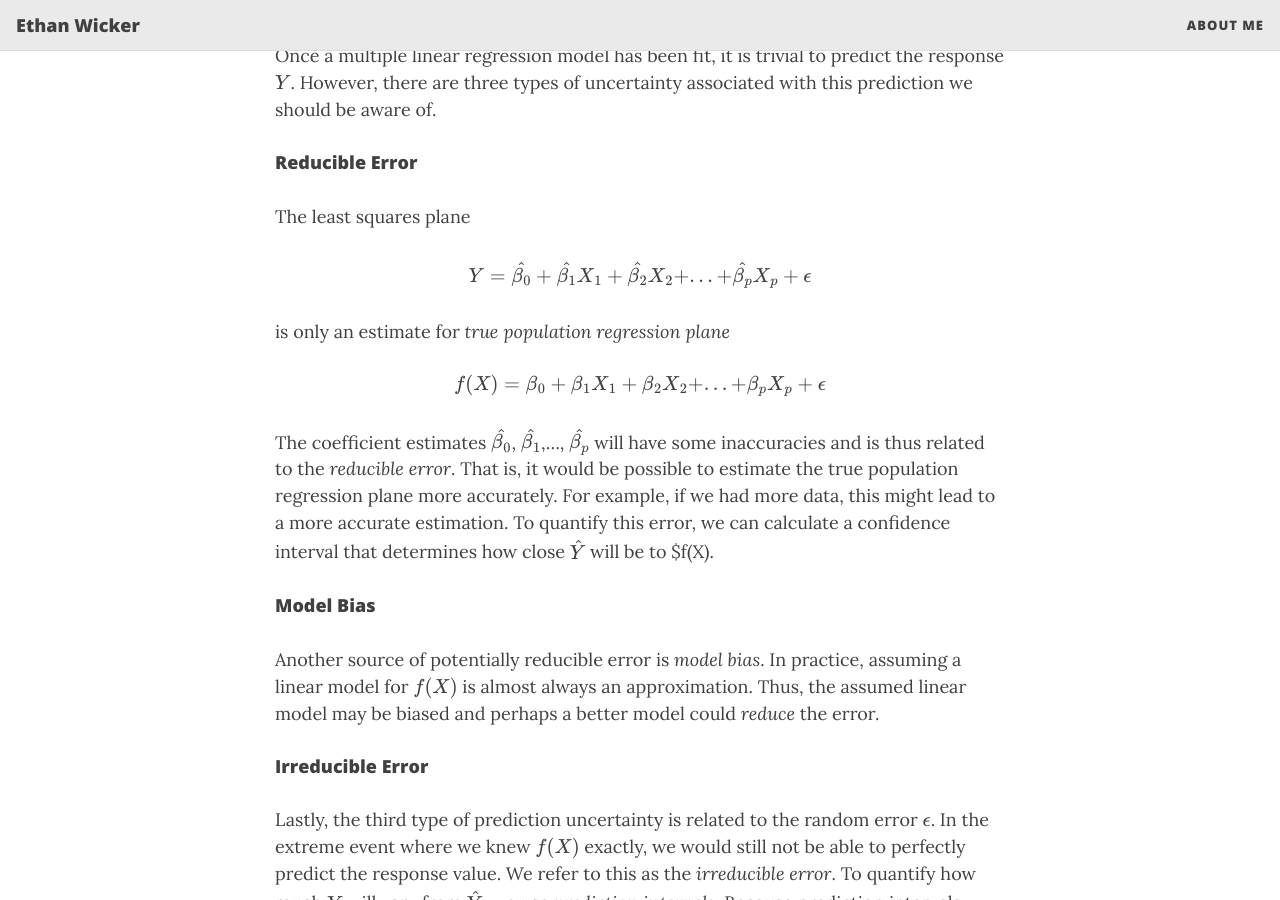
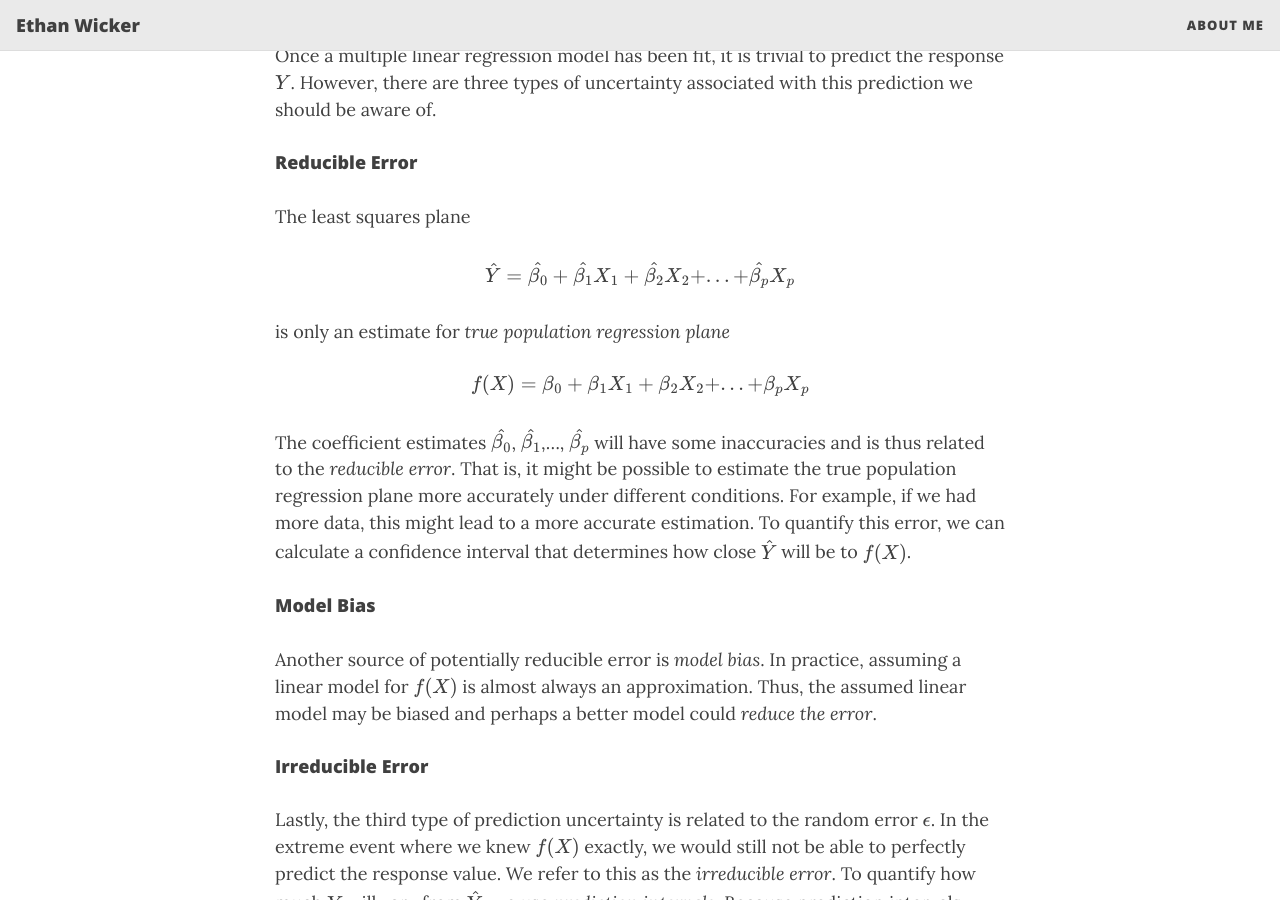
Before and after one commit to ethanwicker/ethanwicker.github.io, a Jekyll site: the page built from _posts/2021-01-08-multiple-linear-regression-001.md, in a window 1280 px wide and 900 px high, scrolled down 7088 px. Built offline with Jekyll 4.4.1, drawn with Linux system fonts in a browser that asks for light colours; nearby versions of some CDN libraries; formulas are drawn with MathJax 3; some of the changed text lies outside the part shown.

Commit message:
Updating

```diff
--- a/_posts/2021-01-08-multiple-linear-regression-001.md
+++ b/_posts/2021-01-08-multiple-linear-regression-001.md
@@ -164,7 +164,7 @@ E\{(TSS - RSS)/p\} = \sigma^2,
 \end{aligned}
 $$
 
-where \[E\{X\}\] indicates the *expected value*.
+where \\(E\{X\}\\) indicates the *expected value*.
 
 When there is no relationship between the response and the predictors, we expect the F-statistic to be close to 1.  However, when $H_a$ is true, then $E\{(TSS - RSS)/p\} > \sigma^2$, and we expect F to be greater than 1.
 
@@ -194,7 +194,7 @@ The least squares plane
 
 $$
 \begin{aligned}
-Y = \hat{\beta_0} + \hat{\beta_1}X_1 + \hat{\beta_2}X_2 + ... + \hat{\beta_p}X_p + \epsilon
+\hat{Y} = \hat{\beta_0} + \hat{\beta_1}X_1 + \hat{\beta_2}X_2 + ... + \hat{\beta_p}X_p
 \end{aligned}
 $$
 
@@ -202,15 +202,15 @@ is only an estimate for *true population regression plane*
 
 $$
 \begin{aligned}
-f(X) = \beta_0 + \beta_1X_1 + \beta_2X_2 + ... + \beta_pX_p + \epsilon
+f(X) = \beta_0 + \beta_1X_1 + \beta_2X_2 + ... + \beta_pX_p
 \end{aligned}
 $$
 
-The coefficient estimates $\hat{\beta_0}$, $\hat{\beta_1}$,..., $\hat{\beta_p}$ will have some inaccuracies and is thus related to the *reducible error*.  That is, it would be possible to estimate the true population regression plane more accurately.  For example, if we had more data, this might lead to a more accurate estimation.  To quantify this error, we can calculate a confidence interval that determines how close $\hat{Y}$ will be to $f(X).
+The coefficient estimates $\hat{\beta_0}$, $\hat{\beta_1}$,..., $\hat{\beta_p}$ will have some inaccuracies and is thus related to the *reducible error*.  That is, it might be possible to estimate the true population regression plane more accurately under different conditions.  For example, if we had more data, this might lead to a more accurate estimation.  To quantify this error, we can calculate a confidence interval that determines how close $\hat{Y}$ will be to $f(X)$.
 
 #### Model Bias
 
-Another source of potentially reducible error is *model bias*.  In practice, assuming a linear model for $f(X)$ is almost always an approximation.  Thus, the assumed linear model may be biased and perhaps a better model could *reduce* the error.
+Another source of potentially reducible error is *model bias*.  In practice, assuming a linear model for $f(X)$ is almost always an approximation.  Thus, the assumed linear model may be biased and perhaps a better model could *reduce the error*.
 
 #### Irreducible Error
 
```
